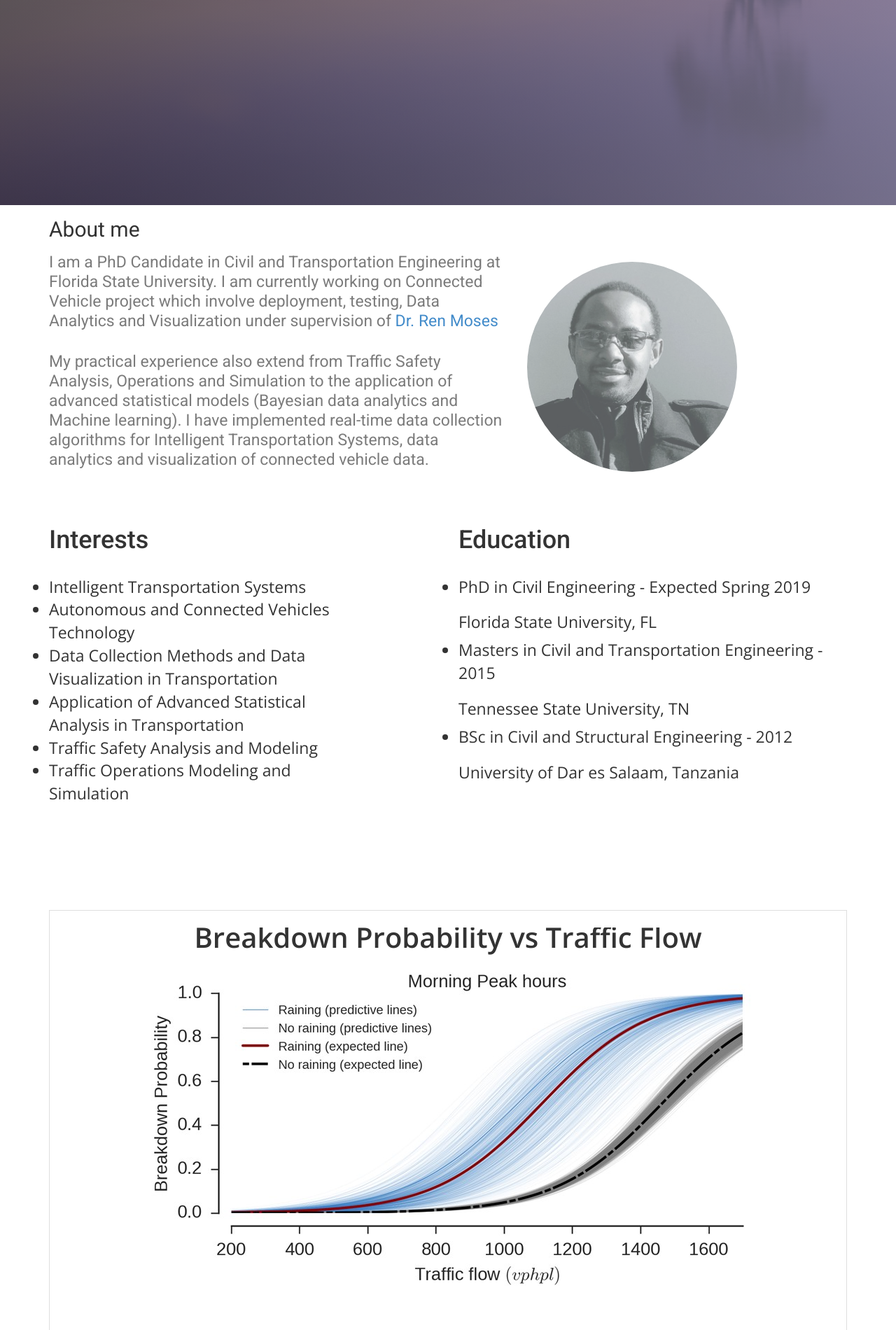
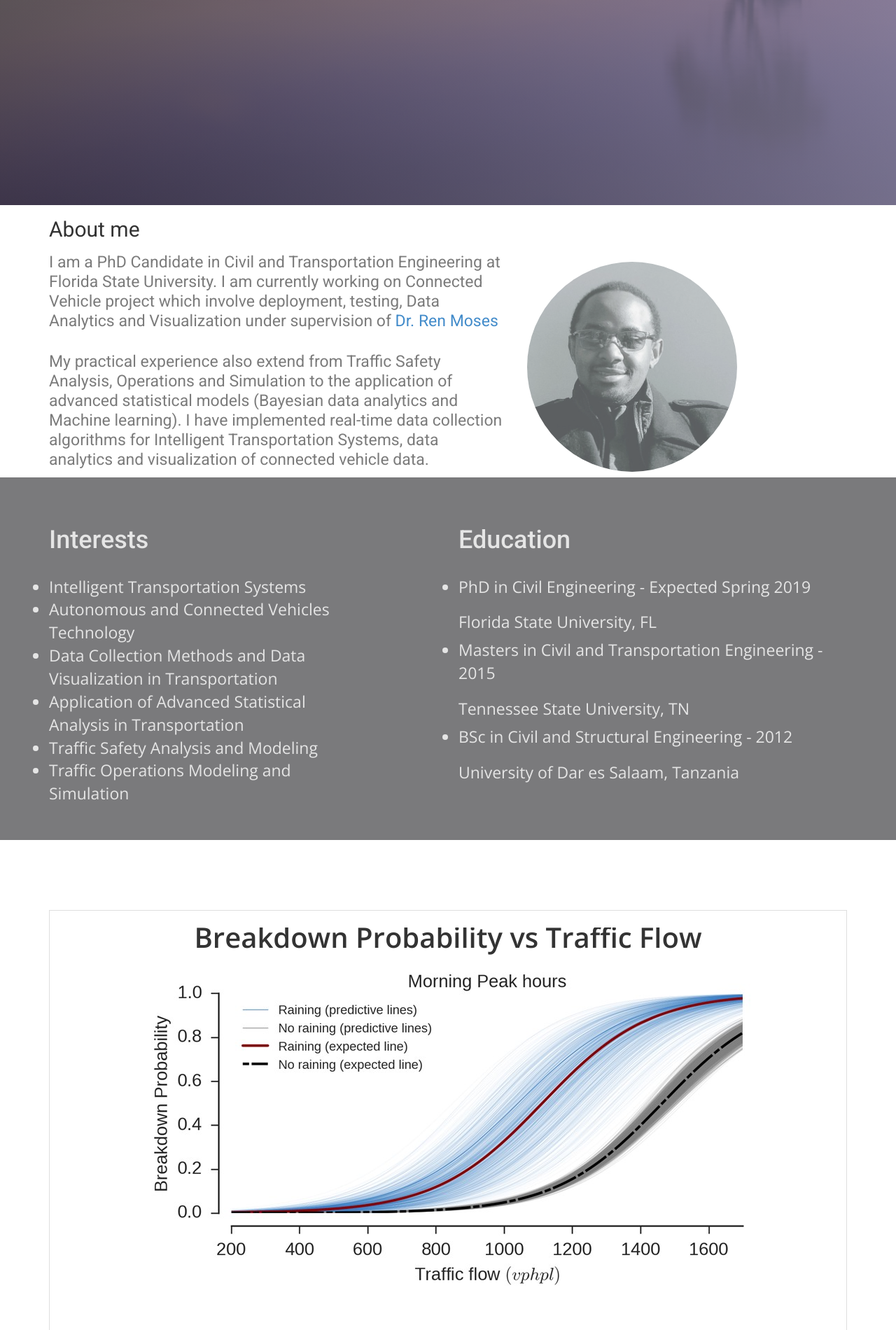
Before and after one commit to ekidando/Emma, a Jekyll site: the page built from index.html, in a window 1280 px wide. Shown: the part 556-2456 px from the top of the page at 70% size. Built offline with Jekyll 4.4.1, drawn with Linux system fonts in a browser that asks for light colours; nearby versions of some CDN libraries; some web fonts are replaced.

Commit message:
Update reserc.css

```diff
--- a/css/reserc.css
+++ b/css/reserc.css
@@ -14,6 +14,9 @@
 .selectColorg{
     background-color: #efefef;
 }
+.selectedColorw {
+    background-color: #7a7a7c;
+}
 .selectedColorr{
     background-color: #5c5c5e;
 }
@@ -29,7 +32,10 @@
     color: #424244;
 }
 .selectedColortx{
-   color: #7B7B7B;;
+   color: #7B7B7B;
+}
+.selectedColortxx{
+   color: #e5e5e5;
 }
 #introresear .block p {
   padding-top: 20px;
```
